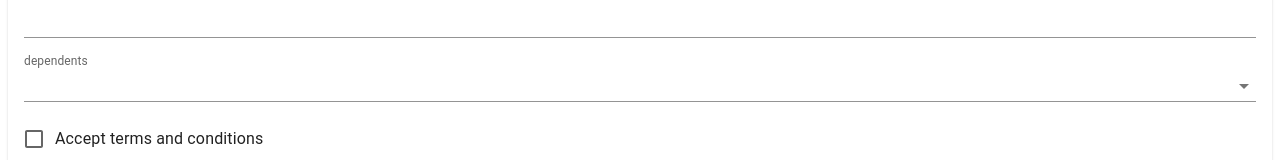
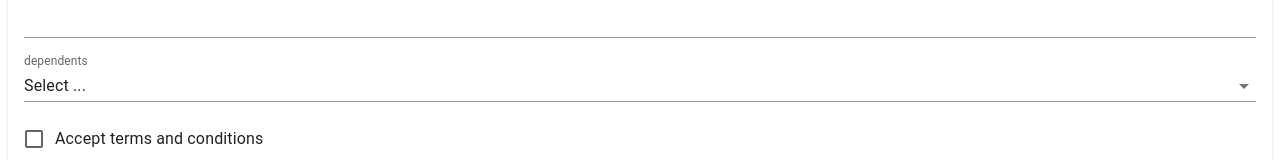
Before and after one commit to Annie-Huang/formik-typescript-material-ui, a React (Create React App) app: page / in a window 1280 px wide. Shown: the part 434-594 px from the top of the page. Built offline with nearby package versions, Linux system fonts and the light colour scheme.

Commit message:
Need to add -1 value for dropdown option.

```diff
--- a/src/FormDemo.tsx
+++ b/src/FormDemo.tsx
@@ -151,6 +151,10 @@ export const FormDemo = () => {
                     select
                     variant='standard'
                   >
+                    {/* Need to add -1 item otherwise you will get
+                        MUI: You have provided an out-of-range value `-1` for the select (name="dependents") component. */}
+                    <MenuItem value={-1}>Select ...</MenuItem>
+
                     <MenuItem value={0}>0</MenuItem>
                     <MenuItem value={1}>1</MenuItem>
                     <MenuItem value={2}>2</MenuItem>
```
